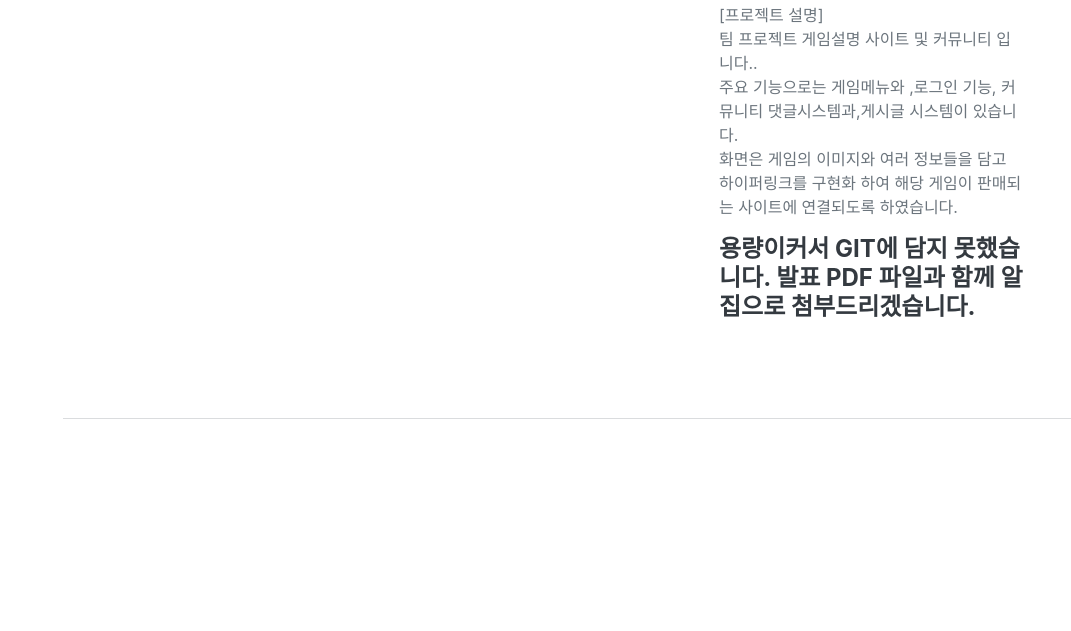
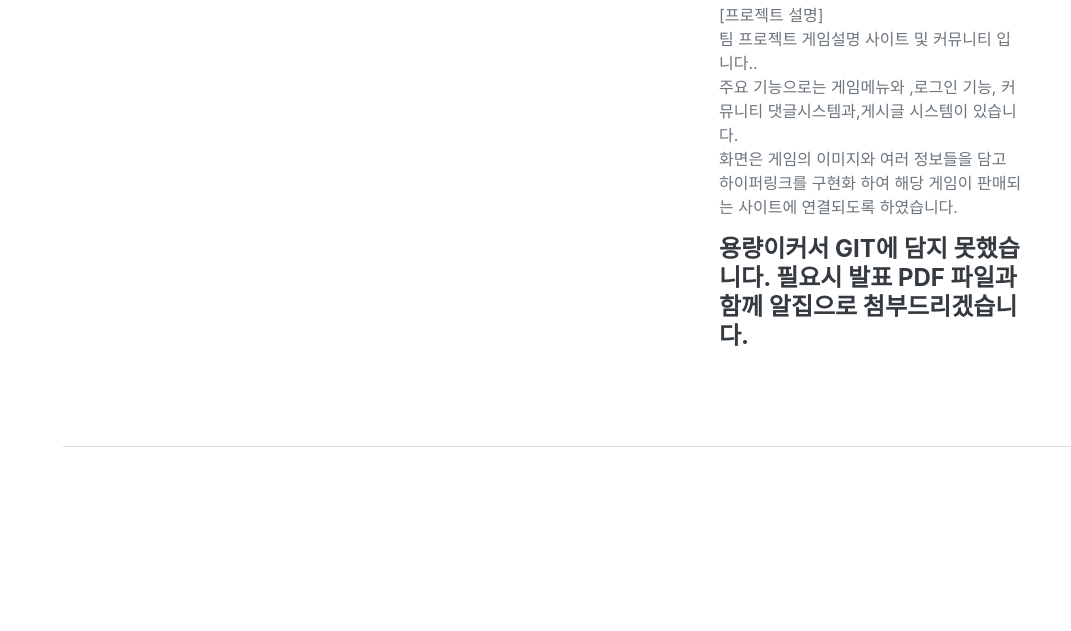
Before and after one commit to leeyoungmin97/0min, a plain HTML site: page index.html in a window 1280 px wide. Shown: the part 5088-5719 px from the top of the page, without its empty margins (209-1280 px from the left). Drawn offline with nearby package versions, Linux system fonts and the light colour scheme; a web font is replaced by a local one.

Commit message:
Update index.html

```diff
--- a/index.html
+++ b/index.html
@@ -250,7 +250,7 @@
                 </p>
                 <p>
                 <h4>
-                    용량이커서 git에 담지 못했습니다. 발표 pdf 파일과 함께 알집으로 첨부드리겠습니다.
+                    용량이커서 git에 담지 못했습니다. 필요시 발표 pdf 파일과 함께 알집으로 첨부드리겠습니다.
                 </h4>
                 </p>
             </div>
```
